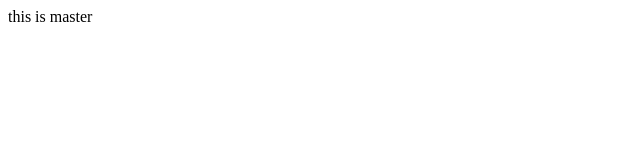
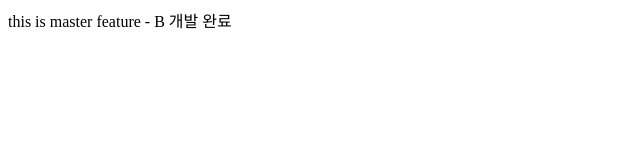
Before and after one commit to jade-kang/group_project, a plain HTML site: page index.html in a window 1280 px wide. Shown: the whole page, without its empty margins (0-640 px from the left). Drawn offline with Linux system fonts and the light colour scheme.

Commit message:
feature b commit

```diff
--- a/index.html
+++ b/index.html
@@ -7,5 +7,6 @@
 </head>
 <body>
     this is master
+    feature - B 개발 완료
 </body>
 </html>
```
